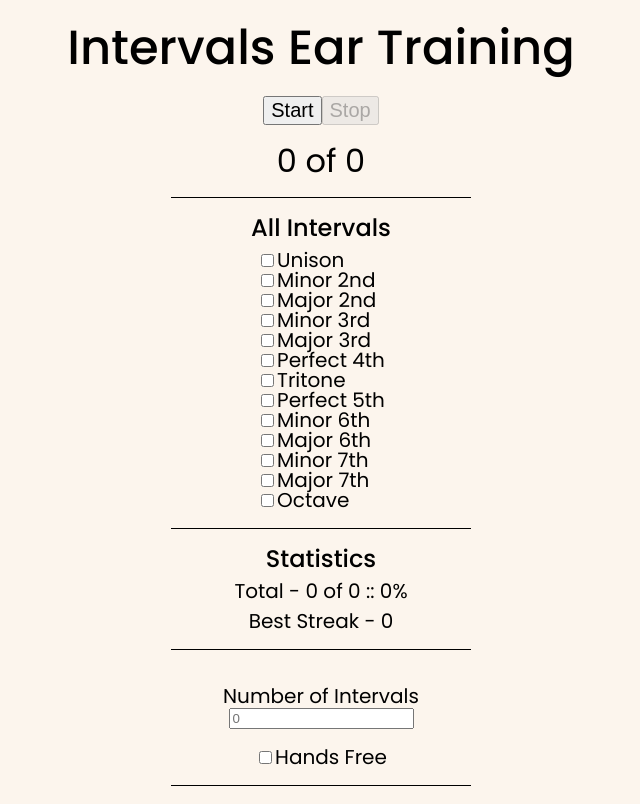
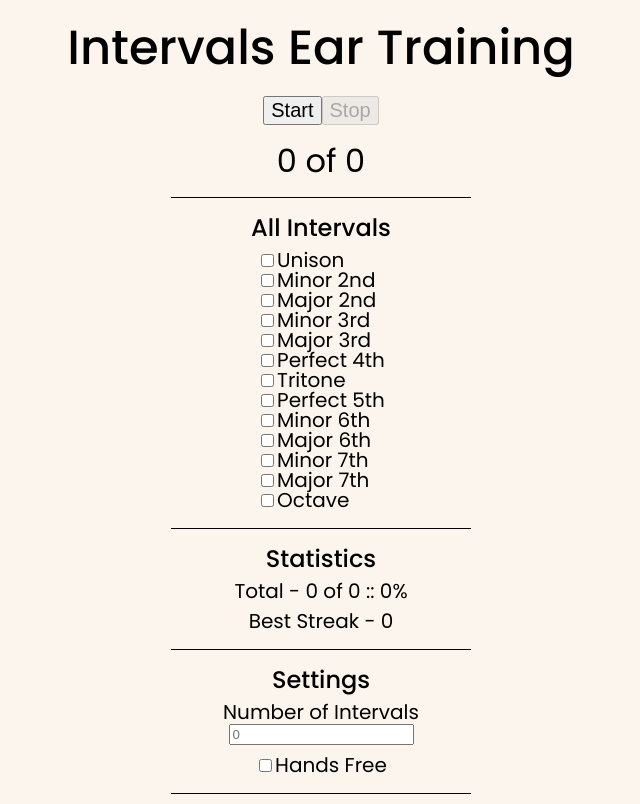
Before and after one commit to Samichpower/ear-training-intervals, a plain HTML site: page index.html in a window 1280 px wide. Shown: the whole page, without its empty margins (319-959 px from the left). Drawn offline with Linux system fonts and the light colour scheme.

Commit message:
Add settings header and adjust padding on bottom

```diff
--- a/index.html
+++ b/index.html
@@ -51,6 +51,7 @@
       </div>
     </div>
     <div id="bottom-content">
+      <h2 id="settings-header" class="header-style">Settings</h2>
       <form>
         <label for="num-of-intervals">Number of Intervals</label><br>
         <input type="number" id="num-of-intervals" placeholder="0">
--- a/style.css
+++ b/style.css
@@ -141,7 +141,7 @@ body {
 #selected-interval-stats {
 	margin: 10px 0px;
 	padding-right: 8px;
-	text-align: right;
+	text-align: center;
 }
 
 #bottom-content {
@@ -149,11 +149,14 @@ body {
 	flex-direction: column;
 	justify-content: center;
 	text-align: center;
-	margin: 18px;
 	width: 300px;
 }
 
+#bottom-content h2 {
+	padding-bottom: 10px;
+}
+
 #bottom-content > label {
-	padding: 18px 0px 18px 0px;
+	padding: 10px 0px 18px 0px;
 	border-bottom: 1px solid black;
 }
```
